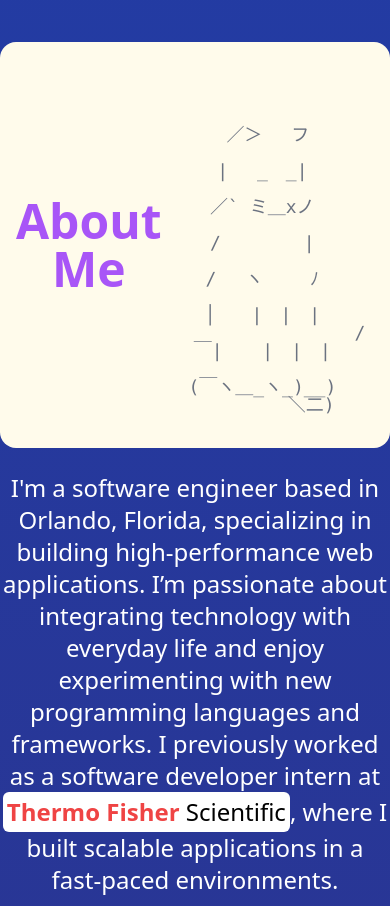
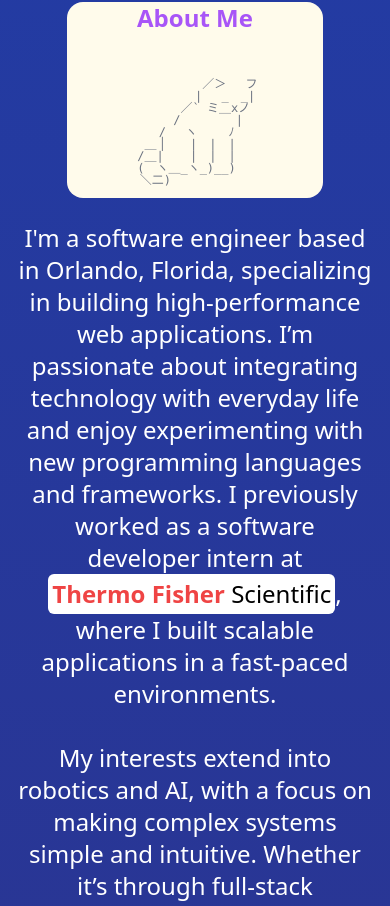
Before and after one commit to Noway-code/timetocook, a Next.js app: page / in a window 390 px wide. Shown: the part 938-1844 px from the top of the page. Built offline with nearby package versions, Linux system fonts and the light colour scheme.

Commit message:
Fix the ascii kitty for mobile

```diff
--- a/src/app/page.js
+++ b/src/app/page.js
@@ -124,17 +124,20 @@ export default function Home() {
 				</Section>
 
 				{/* About Me Section */}
-				<Section className="flex flex-col items-center justify-center text-center py-20 mb-14">
+				<Section className="flex flex-col items-center justify-center text-center px-4 py-10 mb-14 sm:mb-10 lg:mb-32">
 
 					<motion.h2
-						className="text-5xl mb-6"
+						className="text-3xl md:text-5xl mb-6 "
 						initial={{opacity: 0}}
 						animate={{opacity: 1}}
 						transition={{duration: 1}}
 					>
-						<div className="flex flex-row items-center bg-amber-50 rounded-2xl p-4">
-							<div className="text-purple-500 font-bold">About Me</div>
-							<code className="block text-lg mt-8 text-gray-500 font-mono leading-none whitespace-pre-wrap">
+						<div className="flex flex-col md:flex-row justify-center items-center bg-amber-50 rounded-2xl md:p-4">
+							<div className="text-purple-500 font-bold lg:ml-8 text-2xl md:text-4xl mb-4 md:mb-0 lg:px-32">
+								About Me
+							</div>
+							<code className="block text-xs md:text-lg mt-4 md:mt-0 text-gray-500 font-mono leading-none whitespace-pre-wrap">
+
 								{`
                 ／＞　 フ
                  | 　_　_|
@@ -150,7 +153,7 @@ export default function Home() {
 						</div>
 					</motion.h2>
 
-					<p className="text-2xl max-w-4xl mb-8">
+					<span className="text-2xl max-w-4xl mb-8 ">
 						I&apos;m a software engineer based in Orlando, Florida, specializing in
 						building high-performance web applications. I’m passionate about
 						integrating technology with everyday life and enjoy experimenting with
@@ -163,13 +166,13 @@ export default function Home() {
 							<span className="font-light text-black hover:text-white"> Scientific</span>
 						</Link>
 						, where I built scalable applications in a fast-paced environments.
-					</p>
-					<p className="text-2xl max-w-4xl mb-8">
+					</span>
+					<span className="text-2xl max-w-4xl mb-8">
 						My interests extend into robotics and AI, with a focus on making complex
 						systems simple and intuitive. Whether it’s through full-stack
 						development, biotech, or automation, I’m always looking for ways to
 						make an impact.
-					</p>
+					</span>
 
 
 				</Section>
```
Lines whose indentation alone changed are shown as unchanged.
